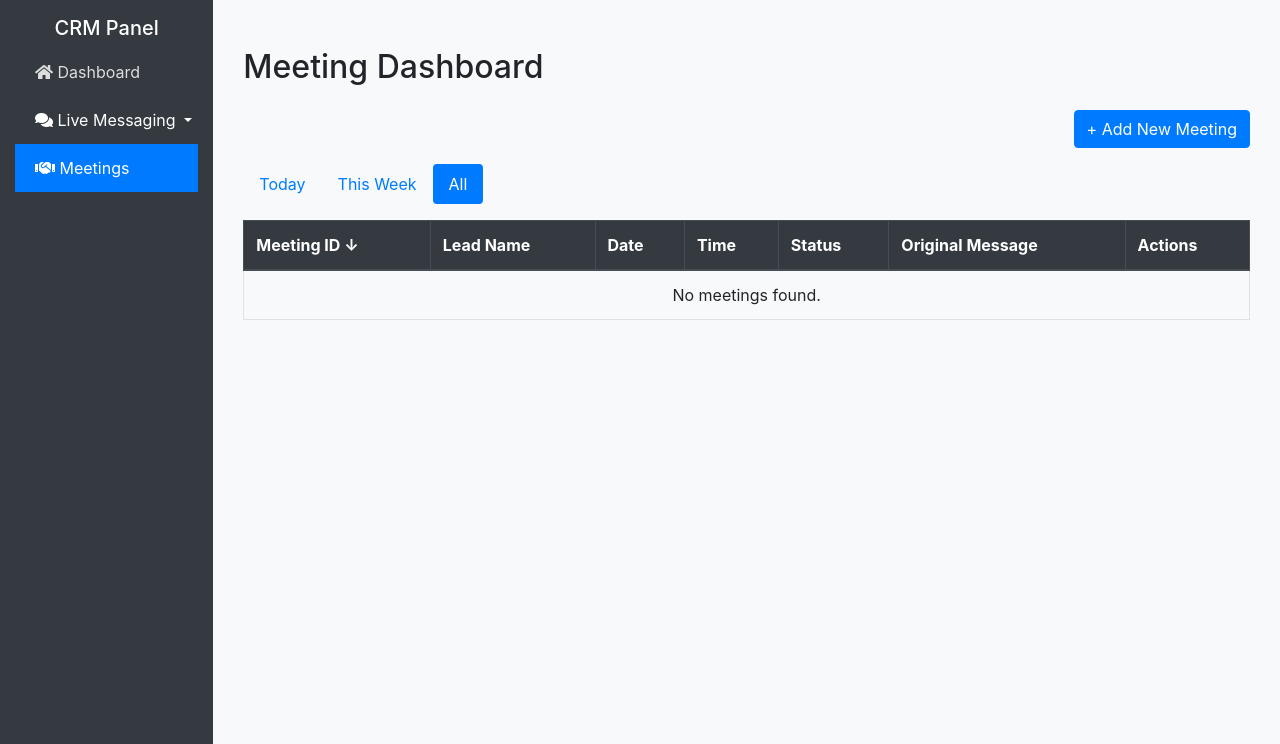
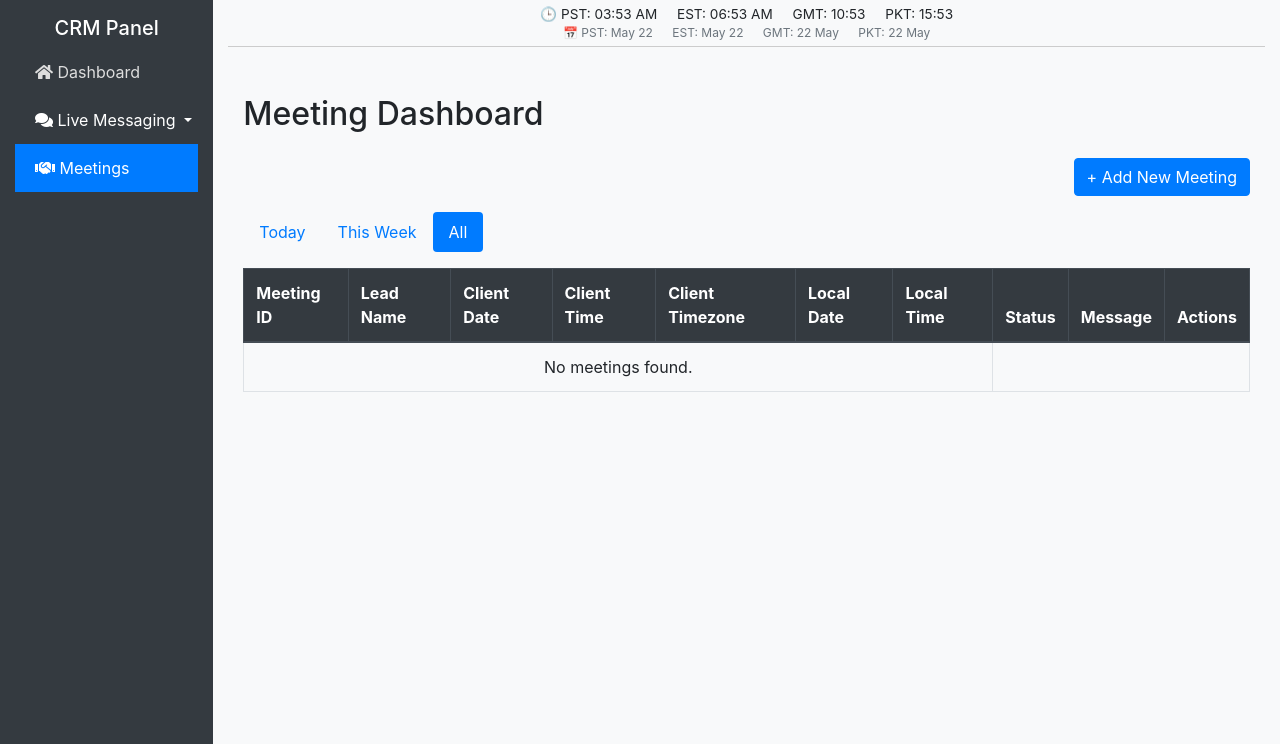
Before and after one commit to Basit-Arif/Sales_crm, a Flask app: page /meeting/ in a window 1280 px wide. Shown: the part 56-800 px from the top of the page. Run offline with Flask 3, Linux system fonts and the light colour scheme; data that the repository does not hold is empty; some libraries are stand-ins or nearby versions.

Commit message:
before sql db and flask )

```diff
--- a/app/__init__.py
+++ b/app/__init__.py
@@ -8,6 +8,7 @@
 from app.database import init_db
 from flask_wtf.csrf import generate_csrf
 from app.database import SessionLocal
+from app.models import db
 from app.models.models import User, SalesRep, Company,Lead,Meeting
 
 
@@ -21,6 +22,7 @@
 
     app.secret_key = 'basitarif234'
     app.config.from_object(Config)
+
 
     # ✅ Don’t redeclare, just init it
     socketio.init_app(app)
--- a/app/routes/user_dashboard/meeting.py
+++ b/app/routes/user_dashboard/meeting.py
@@ -9,12 +9,18 @@
 from sqlalchemy.exc import IntegrityError
 from datetime import datetime
 from sqlalchemy import func
+import pytz
+from flask import request
+
 
 meeting=Blueprint("meeting",__name__,url_prefix="/meeting")
 @meeting.route('/')
 def index():
     db = SessionLocal()
     current_user_id = session.get("user_id")
+    ip_address = request.remote_addr
+    print(f"ip_address{ip_address}")
+
 
     # Get sales_rep from user_id
     sales_rep = db.query(SalesRep).filter_by(user_id=current_user_id).first()
@@ -22,7 +28,7 @@
 
     meetings = db.query(Meeting).filter_by(sales_rep_id=sales_rep_id).all()
     leads = db.query(Lead).filter_by(sales_rep_id=sales_rep_id).all()
-    return render_template("meetings/index.html", meetings=meetings, current_user_id=current_user_id, leads=leads)
+    return render_template("meetings/index.html", meetings=meetings, current_user_id=current_user_id, leads=leads,pytz=pytz)
 
 
 # Route to update meeting status
@@ -59,15 +65,32 @@
 
         sales_rep_id = sales_rep.id
         lead_id = request.form.get("lead_id")
-        meeting_time = request.form.get("meeting_time")
+        date_str = request.form.get("meeting_date")         # e.g. "2025-08-22"
+        time_str = request.form.get("meeting_time")         # e.g. "3:00 PM"
+        client_timezone = request.form.get("client_timezone")  # e.g. "US/Pacific"
         original_message = request.form.get("original_message")
+
+        try:
+            local_tz = pytz.timezone(client_timezone)
+            try:
+                naive_dt = datetime.strptime(f"{date_str} {time_str}", "%Y-%m-%d %H:%M")  # 24-hour format
+            except ValueError:
+                naive_dt = datetime.strptime(f"{date_str} {time_str}", "%Y-%m-%d %I:%M %p")  # 12-hour fallback
+            local_dt = local_tz.localize(naive_dt)
+            meeting_time_utc = local_dt.astimezone(pytz.utc)
+        except Exception as e:
+            flash(f"Invalid time or timezone: {e}", "danger")
+            return redirect(url_for("meeting.index"))
 
         new_meeting = Meeting(
             sales_rep_id=sales_rep_id,
             lead_id=lead_id,
-            meeting_time=datetime.strptime(meeting_time, "%Y-%m-%dT%H:%M"),
+            meeting_time_utc=meeting_time_utc,
+            client_timezone=client_timezone,
+            rep_timezone="Asia/Karachi",  # You may pull this dynamically later
             original_message=original_message,
-            detected_time_string=meeting_time,
+            detected_time_string=time_str,
+            detected_date_string=date_str,
             status="pending",
             created_at=datetime.utcnow(),
             updated_at=datetime.utcnow()
@@ -89,14 +112,32 @@
         if request.method == "POST":
             date = request.form.get("meeting_date")
             time = request.form.get("meeting_time")
-            ampm = request.form.get("ampm")
-            meeting.meeting_time = datetime.strptime(f"{date} {time} {ampm}", "%Y-%m-%d %I:%M %p")
-            meeting.original_message = request.form.get("original_message")
-            meeting.detected_time_string = request.form.get("meeting_time")
+            original_message = request.form.get("original_message")
+
+            # Convert to UTC using stored client timezone
+            try:
+                from pytz import timezone
+                local_tz = timezone(meeting.client_timezone)
+                try:
+                    naive_dt = datetime.strptime(f"{date} {time}", "%Y-%m-%d %H:%M")
+                except ValueError:
+                    naive_dt = datetime.strptime(f"{date} {time}", "%Y-%m-%d %I:%M %p")
+                local_dt = local_tz.localize(naive_dt)
+                meeting.meeting_time_utc = local_dt.astimezone(pytz.utc)
+            except Exception as e:
+                flash(f"Invalid date/time format or timezone: {e}", "danger")
+                return redirect(url_for("meeting.index"))
+
+            # Update detected fields
+            meeting.detected_time_string = time
+            meeting.detected_date_string = date
+            meeting.original_message = original_message
+
             db.commit()
             flash("Meeting updated successfully!", "success")
             return redirect(url_for("meeting.index"))
 
+        # GET: load meeting edit modal context
         current_user_id = session.get("user_id")
         sales_rep = db.query(SalesRep).filter_by(user_id=current_user_id).first()
         leads = db.query(Lead).filter_by(sales_rep_id=sales_rep.id).all()
--- a/app/routes/webhook.py
+++ b/app/routes/webhook.py
@@ -9,13 +9,12 @@
 from app import socketio
 from app.services.task import detect_meeting_intent_task,detect_meeting_intent
 
+
 # Load environment variables
 load_dotenv()
 VERIFY_TOKEN = os.getenv("VERIFY_TOKEN")
 
-
 webhook_bp = Blueprint("webhook", __name__, url_prefix="/webhook")
-
 
 @webhook_bp.route("/massenger", methods=["GET"])
 @webhook_bp.route("massenger", methods=["GET"])
@@ -32,6 +31,8 @@
 @webhook_bp.route("massenger", methods=["POST"])
 @webhook_bp.route("/massenger", methods=["POST"])
 def handle_webhook():
+
+
     print("🚀 Webhook hit!")
     body = request.get_json()
     print("📩 Webhook payload received:", body)
--- a/app/templates/admin/lead_detail.html
+++ b/app/templates/admin/lead_detail.html
@@ -61,7 +61,7 @@
     <li class="list-group-item">
       <strong>{{ c.summary_date.strftime('%A, %b %d') }}</strong><br>
       <span class="text-muted fst-italic small">{{ c.generated_by }}</span><br>
-      {{ c.content }}
+      {{ c.content_html }}
     </li>
     {% else %}
     <li class="list-group-item text-muted text-center">No summaries found.</li>
--- a/app/templates/admin/salesrep_overview.html
+++ b/app/templates/admin/salesrep_overview.html
@@ -24,7 +24,7 @@
     </div>
     <div class="col-md-3">
       <label class="form-label">Search Rep</label>
-      <input type="text" name="q" class="form-control" placeholder="e.g. Ali Raza" value="{{ request.args.get('q') }}">
+      <input type="text" name="q" class="form-control" placeholder="e.g. Ali Raza" value="{{ request.args.get('q', '') }}">
     </div>
     <div class="col-12">
       <button class="btn btn-sm btn-primary">Apply Filters</button>
@@ -51,7 +51,7 @@
         <td>{{ rep.total_leads }}</td>
         <td>{{ rep.converted_leads_query }}</td>
         <td>
-          {{ rep.meetings }}
+          {{ rep.confirmed_meetings }}
           <small class="text-muted d-block" title="Only confirmed meetings are counted">(Confirmed Only)</small>
         </td>
         <td>{{ rep.last_active.strftime('%b %d, %I:%M %p') if rep.last_active else 'N/A' }}</td>
--- a/app/templates/meetings/index.html
+++ b/app/templates/meetings/index.html
@@ -43,8 +43,24 @@
                     </select>
                 </div>
                 <div class="form-group">
+                    <label for="meeting_date">Meeting Date</label>
+                    <input type="date" name="meeting_date" class="form-control" required>
+                </div>
+                <div class="form-group">
                     <label for="meeting_time">Meeting Time</label>
-                    <input type="datetime-local" name="meeting_time" class="form-control" required>
+                    <input type="time" name="meeting_time" class="form-control" required>
+                </div>
+                <div class="form-group">
+                    <label for="client_timezone">Client Timezone</label>
+                    <select name="client_timezone" class="form-control" required>
+                        <option value="">Select Timezone</option>
+                        <option value="US/Pacific">US/Pacific</option>
+                        <option value="US/Eastern">US/Eastern</option>
+                        <option value="Europe/London">Europe/London</option>
+                        <option value="Asia/Karachi">Asia/Karachi</option>
+                        <option value="Asia/Dubai">Asia/Dubai</option>
+                        <!-- Add more timezones as needed -->
+                    </select>
                 </div>
                 <div class="form-group">
                     <label for="original_message">Original Message</label>
@@ -63,14 +79,16 @@
     <table class="table table-bordered table-hover">
         <thead class="thead-dark">
             <tr>
-                <th>Meeting ID ↓</th>
-                <th>Lead Name</th>
-
-                <th>Date</th>
-                <th>Time</th>
-                <th>Status</th>
-                <th>Original Message</th>
-                <th>Actions</th>
+              <th>Meeting ID</th>
+              <th>Lead Name</th>
+              <th>Client Date</th>
+              <th>Client Time</th>
+              <th>Client Timezone</th>
+              <th>Local Date</th>
+              <th>Local Time</th>
+              <th>Status</th>
+              <th>Message</th>
+              <th>Actions</th>
             </tr>
         </thead>
         <tbody>
@@ -78,9 +96,14 @@
             <tr style="background-color: {% if loop.index0 % 2 == 0 %}#e6f7ff{% else %}#ffffff{% endif %};">
                 <td>{{ meeting.id }}</td>
                 <td>{{ meeting.lead.name }}</td>
+                <td>{{ meeting.detected_date_string }}</td>
+                <td>{{ meeting.detected_time_string }}</td>
+                <td>{{ meeting.client_timezone }}</td>
+                {% set utc = pytz.utc %}
+                {% set local_time = utc.localize(meeting.meeting_time_utc).astimezone(pytz.timezone(meeting.rep_timezone or 'Asia/Karachi')) %}
+                <td>{{ local_time.strftime('%Y-%m-%d') }}</td>
+                <td>{{ local_time.strftime('%I:%M %p') }}</td>
 
-                <td>{{ meeting.meeting_time.strftime('%Y-%m-%d') }}</td>
-                <td>{{ meeting.meeting_time.strftime('%I:%M %p') }}</td>
                 <td>
                   <span class="badge
                     {% if meeting.status == 'confirmed' %}badge-success
@@ -121,7 +144,7 @@
     </table>
 </div>
 
-{% for meeting in meetings|sort(attribute='meeting_time', reverse=True) if meeting.sales_rep.user_id == current_user_id %}
+{% for meeting in meetings|sort(attribute='meeting_time_utc', reverse=True) if meeting.sales_rep.user_id == current_user_id %}
 <div class="modal fade" id="editModal{{ meeting.id }}" tabindex="-1" role="dialog" aria-labelledby="editModalLabel{{ meeting.id }}" aria-hidden="true">
   <div class="modal-dialog" role="document">
     <form method="POST" action="{{ url_for('meeting.edit', meeting_id=meeting.id) }}">
@@ -136,12 +159,8 @@
           <div class="form-group">
             <label for="meeting_time">Meeting Time</label>
             <div class="d-flex">
-              <input type="date" name="meeting_date" class="form-control mr-1" required value="{{ meeting.meeting_time.strftime('%Y-%m-%d') }}">
-              <input type="time" name="meeting_time" class="form-control mr-1" required value="{{ meeting.meeting_time.strftime('%H:%M') }}">
-              <select name="ampm" class="form-control" required>
-                <option value="AM" {% if meeting.meeting_time.strftime('%p') == 'AM' %}selected{% endif %}>AM</option>
-                <option value="PM" {% if meeting.meeting_time.strftime('%p') == 'PM' %}selected{% endif %}>PM</option>
-              </select>
+              <input type="date" name="meeting_date" class="form-control mr-1" required value="{{ meeting.detected_date_string }}">
+              <input type="time" name="meeting_time" class="form-control" required value="{{ meeting.detected_time_string }}">
             </div>
           </div>
           <div class="form-group">
@@ -161,20 +180,22 @@
 <script>
 function filterMeetings(type) {
   const rows = document.querySelectorAll("table tbody tr");
-  const today = new Date().toISOString().slice(0, 10);
+  const today = new Date();
+  const offsetDate = new Date(today.getTime() - (today.getTimezoneOffset() * 60000));
+  const localTodayStr = offsetDate.toISOString().slice(0, 10);
   const weekEnd = new Date();
   weekEnd.setDate(weekEnd.getDate() + 7);
   const weekEndStr = weekEnd.toISOString().slice(0, 10);
 
   rows.forEach(row => {
-    const dateCell = row.querySelector("td:nth-child(3)");
+    const dateCell = row.querySelector("td:nth-child(6)");
     if (!dateCell) return;
 
     const date = dateCell.textContent.trim();
     let show = true;
 
-    if (type === 'today' && date !== today) show = false;
-    if (type === 'week' && (date < today || date > weekEndStr)) show = false;
+    if (type === 'today' && date !== localTodayStr) show = false;
+    if (type === 'week' && (date < localTodayStr || date > weekEndStr)) show = false;
 
     row.style.display = type === 'all' ? '' : (show ? '' : 'none');
   });
--- a/app/templates/user/base.html
+++ b/app/templates/user/base.html
@@ -111,6 +111,19 @@
 
       </nav>
       <main class="offset-md-2 col-md-10 py-0" style="max-height: calc(100vh - 56px); overflow-y: auto;">
+        <div class="bg-light text-center py-1" style="font-size: 0.85rem; border-bottom: 1px solid #ccc;">
+          <span class="mx-2">🕒 PST: <span id="pst-clock"></span></span>
+          <span class="mx-2">EST: <span id="est-clock"></span></span>
+          <span class="mx-2">GMT: <span id="gmt-clock"></span></span>
+          <span class="mx-2">PKT: <span id="pkt-clock"></span></span>
+          <br>
+          <div style="font-size: 0.75rem;">
+            <span class="mx-2 text-muted">📅 PST: <span id="pst-date"></span></span>
+            <span class="mx-2 text-muted">EST: <span id="est-date"></span></span>
+            <span class="mx-2 text-muted">GMT: <span id="gmt-date"></span></span>
+            <span class="mx-2 text-muted">PKT: <span id="pkt-date"></span></span>
+          </div>
+        </div>
         {% with messages = get_flashed_messages(with_categories=true) %}
           {% if messages %}
             <div class="flash-message">
@@ -129,11 +142,11 @@
         {% block content %}
 
         <h5 class="mt-4">📅 Today's Confirmed Meetings</h5>
-        {% if confirmed_meetings_today %}
+        {% if today_meetings %}
           <ul class="list-group">
-            {% for meeting in confirmed_meetings_today %}
+            {% for meeting in today_meetings %}
             <li class="list-group-item d-flex justify-content-between align-items-center">
-              {{ meeting.lead.name }} — {{ meeting.meeting_time.strftime('%I:%M %p') }}
+              {{ meeting.lead.name }} — {{ meeting.detected_date_string }} {{ meetign.detected_time_string }}
             </li>
             {% endfor %}
           </ul>
@@ -331,6 +344,7 @@
 // Fetch on page load
 document.addEventListener("DOMContentLoaded", function () {
   fetchUnreadNotifications();
+  updateClocks();
 
   // Mark notifications as read when the notification dropdown is opened
   document.getElementById("notif-bell").addEventListener("click", function () {
@@ -351,6 +365,35 @@
   });
 });
   </script>
+  <script>
+  function updateClocks() {
+    const pst = new Date().toLocaleTimeString("en-US", { timeZone: "America/Los_Angeles", hour12: true, hour: "2-digit", minute: "2-digit" });
+    const est = new Date().toLocaleTimeString("en-US", { timeZone: "America/New_York", hour12: true, hour: "2-digit", minute: "2-digit" });
+    const gmt = new Date().toLocaleTimeString("en-GB", { timeZone: "Etc/GMT", hour12: false, hour: "2-digit", minute: "2-digit" });
+    const pkt = new Date().toLocaleTimeString("en-GB", { timeZone: "Asia/Karachi", hour12: false, hour: "2-digit", minute: "2-digit" });
+
+    document.getElementById("pst-clock").textContent = pst;
+    document.getElementById("est-clock").textContent = est;
+    document.getElementById("gmt-clock").textContent = gmt;
+    document.getElementById("pkt-clock").textContent = pkt;
+
+    // Add date update for each timezone
+    const pstDate = new Date().toLocaleDateString("en-US", { timeZone: "America/Los_Angeles",  month: "short", day: "numeric",  });
+    const estDate = new Date().toLocaleDateString("en-US", { timeZone: "America/New_York", month: "short", day: "numeric", });
+    const gmtDate = new Date().toLocaleDateString("en-GB", { timeZone: "Etc/GMT",  month: "short", day: "numeric", });
+    const pktDate = new Date().toLocaleDateString("en-GB", { timeZone: "Asia/Karachi", month: "short", day: "numeric"});
+
+    document.getElementById("pst-date").textContent = pstDate;
+    document.getElementById("est-date").textContent = estDate;
+    document.getElementById("gmt-date").textContent = gmtDate;
+    document.getElementById("pkt-date").textContent = pktDate;
+  }
+
+  document.addEventListener("DOMContentLoaded", function () {
+    setInterval(updateClocks, 1000);
+    updateClocks();
+  });
+  </script>
   {% block scripts %}
 
   {% endblock %}
@@ -360,10 +403,11 @@
     <div class="toast fade show bg-warning text-dark mb-2" role="alert">
       <div class="toast-header">
         <strong class="mr-auto">📝 Meeting Follow-Up</strong>
-        <small>{{ meeting.meeting_time.strftime('%I:%M %p') }}</small>
+        <small>{{ meeting.detected_date }}</small>
       </div>
+
       <div class="toast-body">
-        What happened in your meeting with <strong>{{ meeting.lead.name }}</strong> at <strong>{{ meeting.meeting_time.strftime('%d %b %Y, %I:%M %p') }} </strong>?
+        What happened in your meeting with <strong>{{ meeting.lead.name }}</strong> at <strong>{{ meeting.detected_date_string }} {{ meeting.detected_time_string }} {{meeting.client_timezone}} </strong>?
         <button class="btn btn-sm btn-outline-dark ml-2" data-toggle="modal" data-target="#noteModal{{ meeting.id }}">Add Note</button>
       </div>
     </div>
--- a/app/templates/user/user_dashboard.html
+++ b/app/templates/user/user_dashboard.html
@@ -53,6 +53,7 @@
         <thead class="thead-light">
           <tr>
             <th>Time</th>
+            <th>Local Time</th>
             <th>Lead</th>
             <th>Status</th>
           </tr>
@@ -60,7 +61,10 @@
         <tbody>
           {% for meeting in today_meetings|sort(attribute='meeting_time', reverse=True) %}
           <tr>
-            <td>{{ meeting.meeting_time.strftime('%I:%M %p') }}</td>
+            <td>{{ meeting.detected_date_string }} {{ meeting.detected_time_string }}</td>
+            <td>
+              {{ meeting.meeting_time_utc.astimezone(pytz.timezone(meeting.rep_timezone or 'Asia/Karachi')).strftime('%Y-%m-%d %I:%M') }}
+            </td>
             <td>{{ meeting.lead.name }}</td>
             <td><span class="badge badge-info">{{ meeting.status }}</span></td>
           </tr>
--- a/pyproject.toml
+++ b/pyproject.toml
@@ -13,9 +13,12 @@
     "flask-socketio>=5.5.1",
     "flask-sqlalchemy>=3.1.1",
     "flask-wtf>=1.2.2",
+    "markdown>=3.8",
+    "markupsafe>=3.0.2",
     "migrate>=0.3.8",
     "pymysql>=1.1.1",
     "python-dateutil>=2.9.0.post0",
+    "pytz>=2025.2",
     "redis>=6.0.0",
     "requests>=2.32.3",
     "socketio>=0.2.1",
```
Also changed, not shown: app/models/models.py (+16 -4 lines), app/routes/admin_dashboard/admin.py (+113 -37 lines), app/routes/user_dashboard/user.py (+68 -47 lines), app/services/task.py (+111 -53 lines), app/templates/admin/admin_dashboard.html (+11 -25 lines), app/templates/admin/lead_overview.html (+19 -1 lines), run.py (+7 -11 lines), app/models/__init__.py (added), 1 other file.
